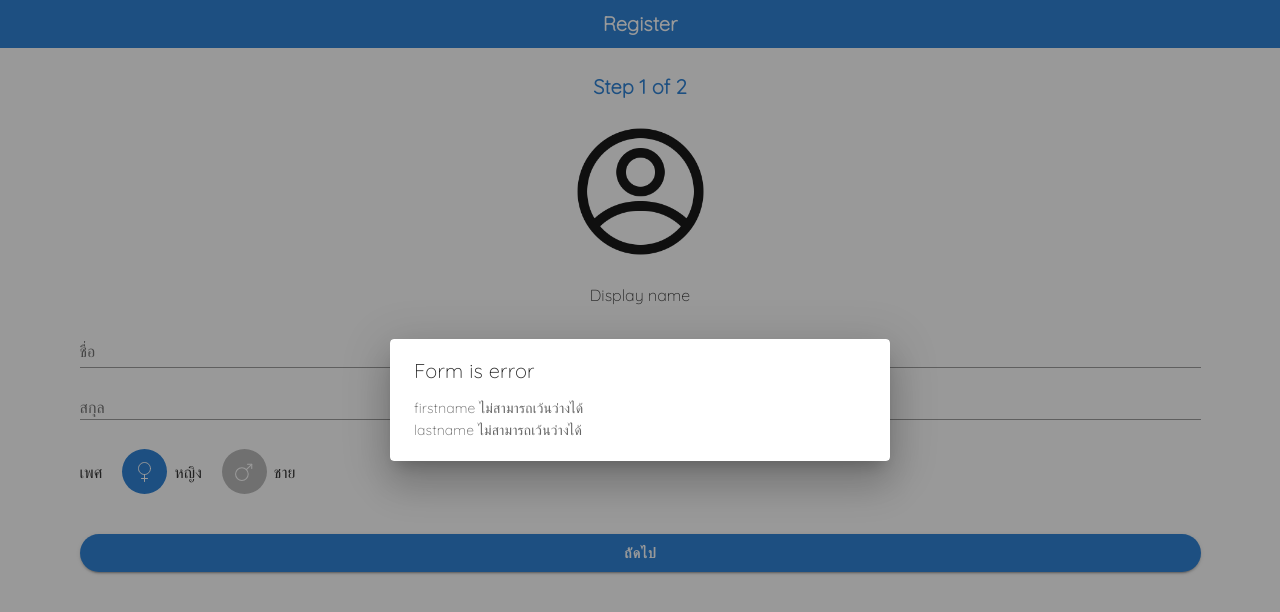
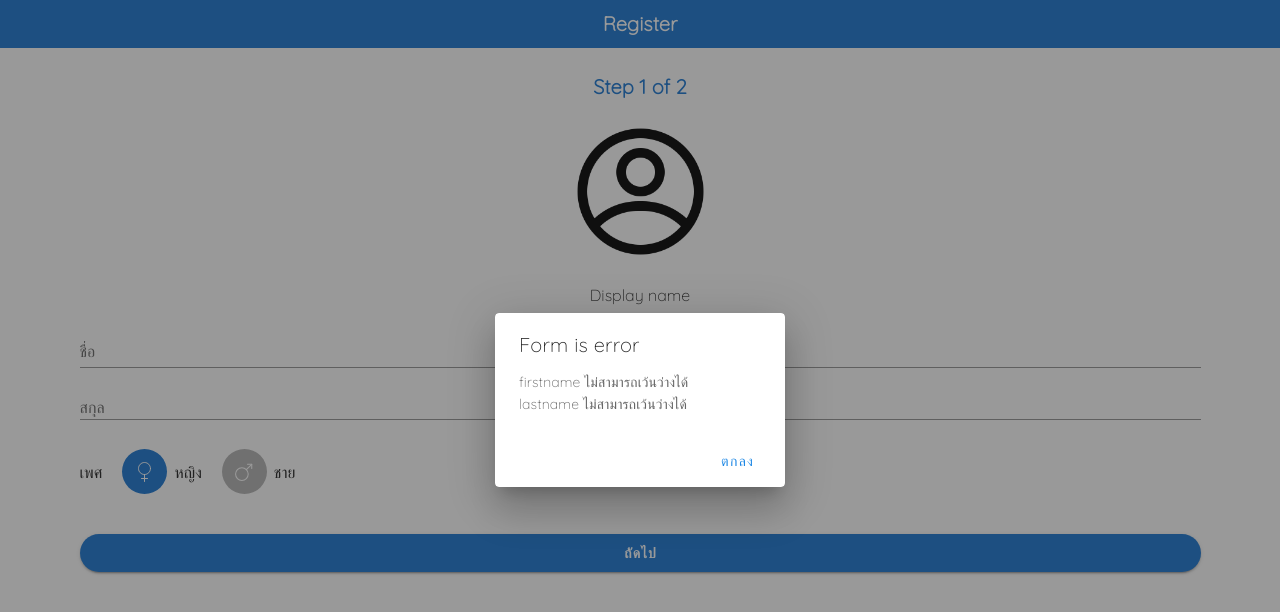
Before and after one commit to minkicu/auspiciousRegister, a Nuxt app: page /register in a window 1280 px wide. Both pictures are taken after a click on the button "ถัดไป". Shown: the top 612 px of the page. Built offline with nearby package versions, Linux system fonts and the light colour scheme.

Commit message:
refactor dialog to component

```diff
--- a/components/Dialog.vue
+++ b/components/Dialog.vue
@@ -1,15 +1,26 @@
 <template>
     <v-dialog
-            v-model="dialog"
-            width="500"
+            v-model="getDialog.isShow"
+            width="290"
+            persistent
             >
 
 
             <v-card>
-                <v-card-title>Form is error</v-card-title>
-                <v-card-text v-html="errorMsg">
+                <v-card-title> {{ getDialog.title }}</v-card-title>
+                <v-card-text v-html="getDialog.message">
 
                 </v-card-text>
+                <v-card-actions>
+                    <v-spacer></v-spacer>
+                    <v-btn
+                        color="blue darken-1"
+                        text
+                        @click="hideDialog"
+                    >
+                        ตกลง
+                    </v-btn>
+                    </v-card-actions>
             </v-card>
         </v-dialog>
 </template>
@@ -17,10 +28,18 @@
 
 <script>
 export default {
-    data(){
-        return {
-            dialog: true,
-            errorMsg: '',
+    computed: {
+        getDialog(){
+            return this.$store.getters.getDialog
+        }
+    },
+    methods: {
+        hideDialog(){
+            this.$store.dispatch('setDialog', {
+                isShow: false,
+                title: '',
+                message: ''
+            })
         }
     }
 }
--- a/layouts/default.vue
+++ b/layouts/default.vue
@@ -2,13 +2,16 @@
   <v-app>
     <nuxt>
     </nuxt>
+    <Dialog/>
   </v-app>
 </template>
 
 <script>
 import Dialog from '~/components/Dialog'
+
 export default {
   components: {
+    Dialog
 
   }
 }
--- a/pages/register/index.vue
+++ b/pages/register/index.vue
@@ -76,8 +76,7 @@
 export default {
     data() {
         return {
-            dialog: false,
-            errorMsg: 'test',
+
             form: {
                 firstname: '',
                 lastname: '',
@@ -104,8 +103,11 @@ export default {
                 }
             })
             if(!validated){
-                this.errorMsg = errors.map((error) => error+'<br/>').join('')
-                this.dialog = true
+                this.$store.dispatch('setDialog', {
+                    isShow: true,
+                    title: 'Form is error',
+                    message: errorMsg = errors.map((error) => error+'<br/>').join('')
+                })
             }
             console.log(errorMsg)
             return validated
--- a/store/index.js
+++ b/store/index.js
@@ -13,8 +13,11 @@ export const state = () => ({
 })
 
 export const getters = {
-    getRegister(){
+    getRegister(state){
         return state.register
+    },
+    getDialog(state){
+        return state.dialog
     }
 
 }
@@ -25,11 +28,20 @@ export const mutations = {
             ...state.register,
             ...data
         }
+    },
+    SET_DIALOG(state, data){
+        state.dialog = {
+            ...state.dialog,
+            ...data
+        }
     }
 }
 
 export const actions = {
     setRegister({ commit }, data){
         commit('SET_REGISTER', data)
-    }
+    },
+    setDialog({ commit }, data){
+        commit('SET_DIALOG', data)
+    },
 }
```
